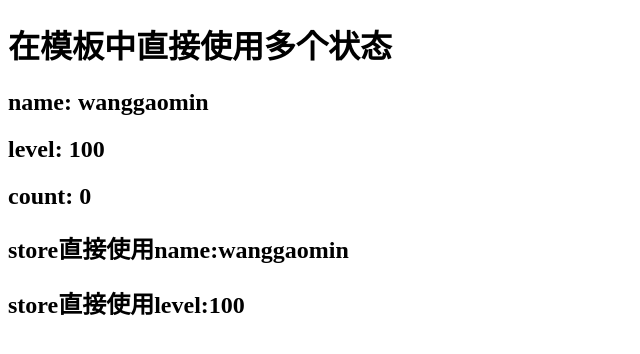
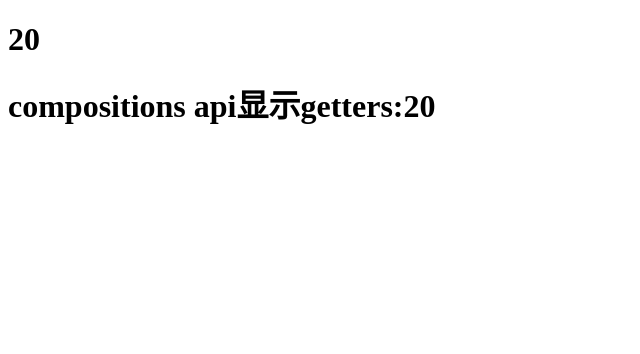
Before and after one commit to wgm0813/06_vuex_pinia, a Vue app: page / in a window 1280 px wide. Shown: the top 354 px of the page, without its empty margins (0-640 px from the left). Built offline with nearby package versions, Linux system fonts and the light colour scheme.

Commit message:
store核心getters的使用

```diff
--- a/src/main.js
+++ b/src/main.js
@@ -1,5 +1,6 @@
 import { createApp } from 'vue'
 import store from './store'
 // import App from './App.vue'
-import App from '@/views/01_store基本使用.vue'
+// import App from '@/views/01_store基本使用及mapState映射.vue'
+import App from '@/views/02_store核心getters的使用.vue'
 createApp(App).use(store).mount('#app')
--- a/src/store/index.js
+++ b/src/store/index.js
@@ -2,10 +2,15 @@ import { createStore} from 'vuex'
 
 const store = createStore({
   state:()=> ({
-    count: 0,
+    count: 10,
     name: 'wanggaomin',
     level: 100,
   }),
+  getters: {
+    doubleCount(state){
+      return state.count*2
+    }
+  },
   // vuex早期需要用mutations进行修改
   mutations:{
     increment(state){
--- /dev/null
+++ b/src/views/02_store核心getters的使用.vue
@@ -0,0 +1,18 @@
+<template>
+  <div>
+    <!-- 这里默认也能使用vue的this.语法 -->
+    <h1>{{ $store.getters.doubleCount }}</h1>
+
+    <!-- 2、使用compositions api/vue3语法 -->
+    <h1>compositions api显示getters:{{ store.getters.doubleCount }}</h1>
+  </div>
+</template>
+
+<script setup>
+  import { useStore } from 'vuex';
+  const store = useStore()
+</script>
+
+<style>
+
+</style>
```
Also changed, not shown: src/views/01_store基本使用及mapState映射.vue (renamed from src/views/01_store基本使用.vue).
